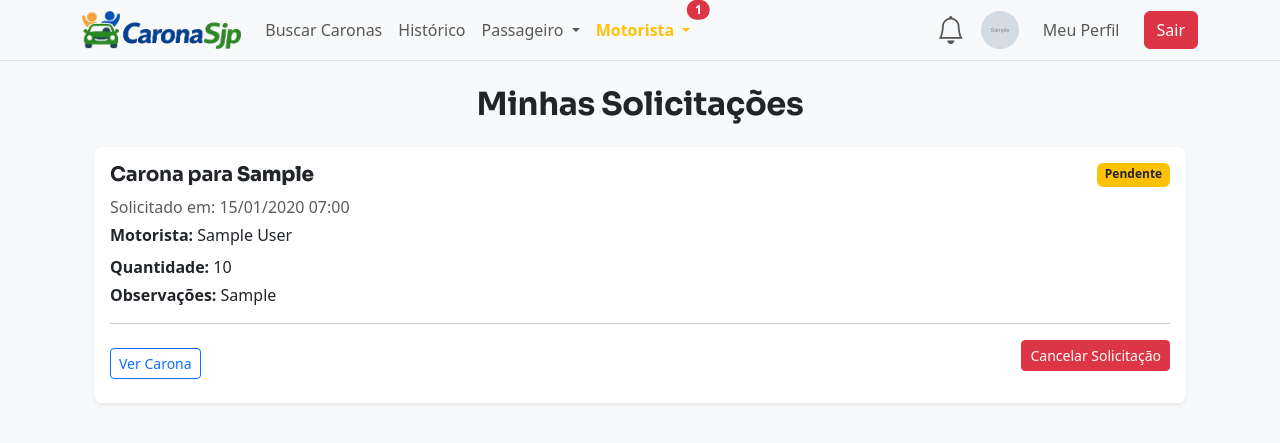
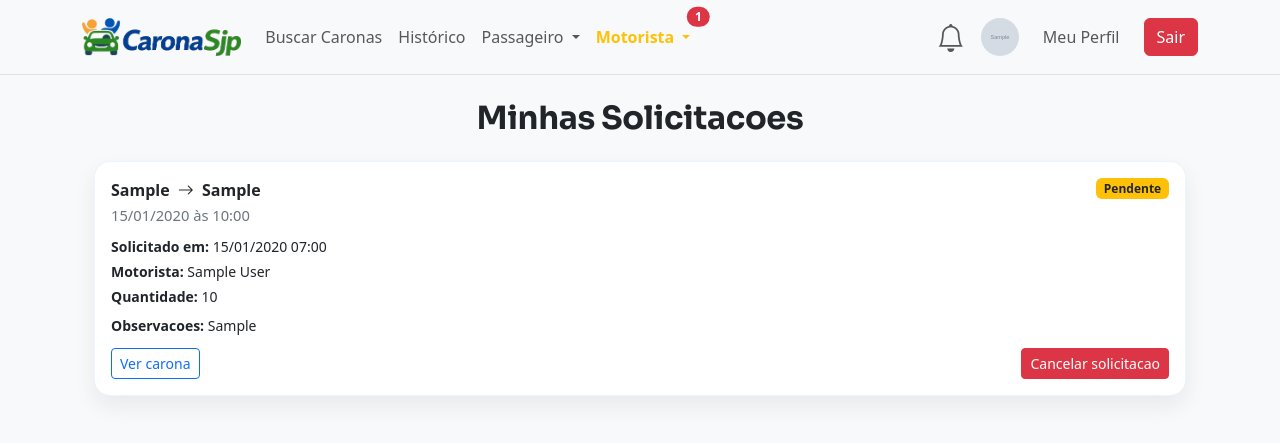
Before and after one commit to cesagoncalves/caronasjp, a Django app: page /minhas-solicitacoes/ in a window 1280 px wide. Shown: the top 443 px of the page. Run offline with Django 5.2, Linux system fonts and the light colour scheme; a user stored in the database is signed in; tables that the repository leaves empty hold one stand-in row (values such as "Sample post"); grey boxes marked "Sample" are stand-in pictures; some libraries are stand-ins or nearby versions.

Commit message:
correcoes 7

```diff
--- a/static/js/solicitacoes.js
+++ b/static/js/solicitacoes.js
@@ -1,14 +1,39 @@
-console.log("📄 solicitacoes.js carregado");
+console.log("solicitacoes.js carregado");
+
+function labelStatus(status) {
+    const valor = String(status || "").toLowerCase();
+    if (valor === "pendente") return "Pendente";
+    if (valor === "aceita") return "Aceita";
+    if (valor === "recusada") return "Recusada";
+    if (valor === "cancelada") return "Cancelada";
+    return status || "Status";
+}
+
+function classeStatus(status) {
+    const valor = String(status || "").toLowerCase();
+    if (valor === "pendente") return "bg-warning text-dark";
+    if (valor === "aceita") return "bg-success";
+    return "bg-danger";
+}
+
+function formatarDataBr(valor) {
+    if (!valor) return "";
+    const txt = String(valor);
+    const m = txt.match(/^(\d{4})-(\d{2})-(\d{2})$/);
+    if (m) return `${m[3]}/${m[2]}/${m[1]}`;
+    const d = new Date(txt);
+    return Number.isNaN(d.getTime()) ? txt : d.toLocaleDateString("pt-BR");
+}
 
 function renderSolicitacoesLocal() {
     const lista = getSolicitacoes()
-        .filter(s => s.tipo !== "encomenda")
+        .filter((s) => s.tipo !== "encomenda")
         .sort((a, b) => new Date(b.data_solicitacao) - new Date(a.data_solicitacao));
+
     const container = document.getElementById("lista-solicitacoes");
-
     if (!container) return;
 
-    if (lista.length === 0) {
+    if (!lista.length) {
         container.innerHTML = `
             <div class="alert alert-info text-center">Voce ainda nao tem solicitacoes.</div>`;
         return;
@@ -16,34 +41,42 @@ function renderSolicitacoesLocal() {
 
     container.innerHTML = "";
 
-    lista.forEach(s => {
-        const badgeClass =
-            s.status === "pendente" ? "bg-warning text-dark" :
-            s.status === "aceita"   ? "bg-success" :
-                                      "bg-danger";
+    lista.forEach((s) => {
+        const badgeClass = classeStatus(s.status);
+        const statusLabel = labelStatus(s.status);
+        const dataHora = `${formatarDataBr(s.carona_data)}${s.carona_hora ? ` as ${s.carona_hora}` : ""}`;
 
         container.innerHTML += `
-            <div class="card border-0 shadow-sm rounded-3 mb-3">
-                <div class="card-body">
-                    <div class="d-flex justify-content-between mb-2">
-                        <h5>Carona para <strong>${s.carona_destino}</strong></h5>
-                        <span class="badge ${badgeClass}">${s.status}</span>
+            <div class="card card-solicitacao mb-3">
+                <div class="card-body p-3">
+                    <div class="solicitacao-head">
+                        <div>
+                            <div class="solicitacao-rota">
+                                ${s.carona_origem || "-"} <i class="bi bi-arrow-right mx-1"></i> ${s.carona_destino || "-"}
                             </div>
-                    <p class="mb-1"><strong>Quantidade:</strong> ${s.quantidade}</p>
-                    <p class="mb-1"><strong>Motorista:</strong> ${s.motorista_nome}</p>
-                    ${s.status === "pendente" ? `
-                    <button class="btn btn-sm btn-outline-danger mt-2"
+                            <p class="solicitacao-meta">${dataHora}</p>
+                        </div>
+                        <span class="badge ${badgeClass}">${statusLabel}</span>
+                    </div>
+
+                    <div class="small mb-1"><strong>Motorista:</strong> ${s.motorista_nome || "-"}</div>
+                    <div class="small mb-2"><strong>Quantidade:</strong> ${s.quantidade || 0}</div>
+
+                    <div class="d-flex justify-content-end pt-1">
+                        ${String(s.status).toLowerCase() === "pendente" ? `
+                            <button class="btn btn-danger btn-sm"
                                 onclick="cancelarSolicitacaoPublica(${s.id}, '${s.token_cancelamento}')">
-                        Cancelar solicitação
+                                Cancelar solicitacao
                             </button>
                         ` : ""}
+                    </div>
                 </div>
             </div>`;
     });
 }
 
 async function cancelarSolicitacaoPublica(id, token) {
-    if (!confirm("Tem certeza que deseja cancelar esta solicitação?")) return;
+    if (!confirm("Tem certeza que deseja cancelar esta solicitacao?")) return;
 
     try {
         const resp = await fetch(`/cancelar-solicitacao-publica/${id}/`, {
@@ -53,25 +86,22 @@ async function cancelarSolicitacaoPublica(id, token) {
                 "Content-Type": "application/x-www-form-urlencoded",
             },
             body: new URLSearchParams({
-                token: token
-            })
+                token: token,
+            }),
         });
 
         if (!resp.ok) {
-            alert("Erro ao cancelar a solicitação.");
+            alert("Erro ao cancelar a solicitacao.");
             return;
         }
 
-        // remove do localStorage
-        const lista = getSolicitacoes().filter(s => String(s.id) !== String(id));
+        const lista = getSolicitacoes().filter((s) => String(s.id) !== String(id));
         saveSolicitacoes(lista);
 
-        // re-renderiza
         renderSolicitacoesLocal();
         atualizarNavbar();
-
     } catch (e) {
-        console.error("Erro ao cancelar solicitação", e);
+        console.error("Erro ao cancelar solicitacao", e);
     }
 }
 
@@ -79,7 +109,7 @@ function marcarSolicitacoesComoVistas() {
     const lista = getSolicitacoes();
     let alterou = false;
 
-    lista.forEach(s => {
+    lista.forEach((s) => {
         if (s.tipo !== "encomenda" && s.status !== "pendente" && !s.visto_solicitacao) {
             s.visto_solicitacao = true;
             alterou = true;
@@ -94,8 +124,6 @@ function marcarSolicitacoesComoVistas() {
 
 document.addEventListener("DOMContentLoaded", marcarSolicitacoesComoVistas);
 
-
-
 document.addEventListener("DOMContentLoaded", async () => {
     if (document.body.dataset.page !== "solicitacoes-local") return;
 
@@ -103,7 +131,7 @@ document.addEventListener("DOMContentLoaded", async () => {
     await hidratarCaronas();
     renderSolicitacoesLocal();
 
-const lista = getSolicitacoes().map(s => {
+    const lista = getSolicitacoes().map((s) => {
         if (s.tipo !== "encomenda" && s.status !== "pendente") {
             return { ...s, visto_solicitacao: true };
         }
@@ -112,5 +140,4 @@ const lista = getSolicitacoes().map(s => {
 
     saveSolicitacoes(lista);
     atualizarNavbar();
-
 });
--- a/templates/base.html
+++ b/templates/base.html
@@ -1,7 +1,4 @@
 {% load static %}
-{% csrf_token %}
-
-
 <!DOCTYPE html>
 <html lang="pt-br">
 <head>
@@ -19,6 +16,13 @@
     <style>
     :root {
         --font-titulos: "Sora", "Segoe UI", sans-serif;
+    }
+    body {
+        margin: 0;
+        padding-top: 0 !important;
+    }
+    .navbar {
+        margin-top: 0 !important;
     }
     h1, h2, h3, h4, h5, h6,
     .modal-title,
--- a/viagens/templates/viagens/minhas_solicitacoes.html
+++ b/viagens/templates/viagens/minhas_solicitacoes.html
@@ -1,5 +1,6 @@
 {% extends 'base.html' %}
 {% load static %}
+{% load filters %}
 
 {% block body_data %}
 data-page="solicitacoes-local"
@@ -7,47 +8,77 @@ data-page="solicitacoes-local"
 
 {% block content %}
 <div class="container mt-4">
+    <style>
+    .card-solicitacao {
+        border: 1px solid rgba(13, 110, 253, 0.08);
+        border-radius: 16px;
+        box-shadow: 0 10px 22px rgba(17, 24, 39, 0.07);
+        transition: transform .15s ease, box-shadow .15s ease;
+    }
+    .card-solicitacao:hover {
+        transform: translateY(-2px);
+        box-shadow: 0 14px 28px rgba(17, 24, 39, 0.1);
+    }
+    .solicitacao-head {
+        display: flex;
+        justify-content: space-between;
+        align-items: flex-start;
+        gap: 8px;
+        margin-bottom: 10px;
+    }
+    .solicitacao-rota {
+        font-weight: 700;
+        margin-bottom: 2px;
+    }
+    .solicitacao-meta {
+        font-size: 0.92rem;
+        color: #6c757d;
+        margin-bottom: 0;
+    }
+    </style>
+
     {% if not user.is_authenticated %}
     <div class="alert alert-warning border-0 shadow-sm rounded-4 text-center small mb-3">
-        Crie uma conta para não correr o risco de perder seus dados.
+        Crie uma conta para nao correr o risco de perder seus dados.
     </div>
     {% endif %}
 
-    <h2 class="mb-4 fw-bold">Minhas Solicitações</h2>
+    <h2 class="mb-4 fw-bold">Minhas Solicitacoes</h2>
 
     {% if modo == 'bd' %}
         {% if solicitacoes %}
             <div class="row g-3">
                 {% for s in solicitacoes %}
                 <div class="col-12">
-                    <div class="card border-0 shadow-sm rounded-3">
-                        <div class="card-body">
-                            <div class="d-flex justify-content-between flex-wrap mb-2">
-                                <h5 class="card-title mb-0">
-                                    Carona para <strong>{{ s.carona.destino }}</strong>
-                                </h5>
-                                <span class="badge {% if s.status == 'pendente' %} bg-warning text-dark{% elif s.status == 'aceita' %} bg-success{% else %} bg-danger{% endif %}">
+                    <div class="card card-solicitacao">
+                        <div class="card-body p-3">
+                            <div class="solicitacao-head">
+                                <div>
+                                    <div class="solicitacao-rota">
+                                        {{ s.carona.origem }} <i class="bi bi-arrow-right mx-1"></i> {{ s.carona.destino }}
+                                    </div>
+                                    <p class="solicitacao-meta">{{ s.carona.data|friendly_date_time:s.carona.hora }}</p>
+                                </div>
+                                <span class="badge {% if s.status == 'pendente' %}bg-warning text-dark{% elif s.status == 'aceita' %}bg-success{% else %}bg-danger{% endif %}">
                                     {{ s.get_status_display }}
                                 </span>
                             </div>
 
-                            <p class="mb-1 text-muted">Solicitado em: {{ s.data_solicitacao|date:"d/m/Y H:i" }}</p>
-                            <p class="mb-2"><strong>Motorista:</strong> {{ s.carona.motorista.nome_completo }}</p>
-                            <p class="mb-1"><strong>Quantidade:</strong> {{ s.quantidade }}</p>
+                            <div class="small mb-1"><strong>Solicitado em:</strong> {{ s.data_solicitacao|date:"d/m/Y H:i" }}</div>
+                            <div class="small mb-1"><strong>Motorista:</strong> {{ s.carona.motorista.nome_completo }}</div>
+                            <div class="small mb-2"><strong>Quantidade:</strong> {{ s.quantidade }}</div>
 
                             {% if s.observacoes %}
-                                <p class="mb-2"><strong>Observações:</strong> {{ s.observacoes }}</p>
+                                <div class="small mb-2"><strong>Observacoes:</strong> {{ s.observacoes }}</div>
                             {% endif %}
 
-                            <hr>
-
-                            <div class="d-flex justify-content-between align-items-center">
-                                <a href="" class="btn btn-outline-primary btn-sm">Ver Carona</a>
+                            <div class="d-flex justify-content-between align-items-center pt-1">
+                                <a href="{% url 'lista_caronas' %}" class="btn btn-outline-primary btn-sm">Ver carona</a>
 
                                 {% if s.status == 'pendente' %}
-                                <form action="{% url 'cancelar_solicitacao' s.id %}" method="post" onsubmit="return confirm('Cancelar esta solicitação?');">
+                                <form action="{% url 'cancelar_solicitacao' s.id %}" method="post" onsubmit="return confirm('Cancelar esta solicitacao?');">
                                     {% csrf_token %}
-                                    <button type="submit" class="btn btn-danger btn-sm">Cancelar Solicitação</button>
+                                    <button type="submit" class="btn btn-danger btn-sm">Cancelar solicitacao</button>
                                 </form>
                                 {% endif %}
                             </div>
@@ -57,7 +88,7 @@ data-page="solicitacoes-local"
                 {% endfor %}
             </div>
         {% else %}
-            <div class="alert alert-info text-center">Você ainda não tem solicitações.</div>
+            <div class="alert alert-info text-center">Voce ainda nao tem solicitacoes.</div>
         {% endif %}
     {% endif %}
 
```
Also changed, not shown: static/js/viagens.js (+34 -1 lines), viagens/templates/viagens/lista.html (+21 -10 lines), viagens/templates/viagens/minhas_viagens.html (+37 -1 lines). Lines whose indentation alone changed are shown as unchanged.
